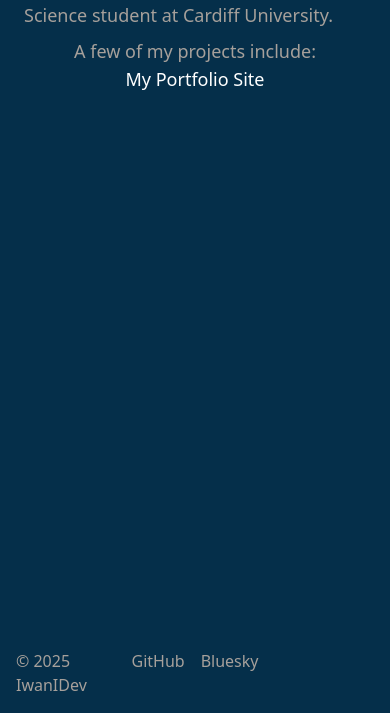
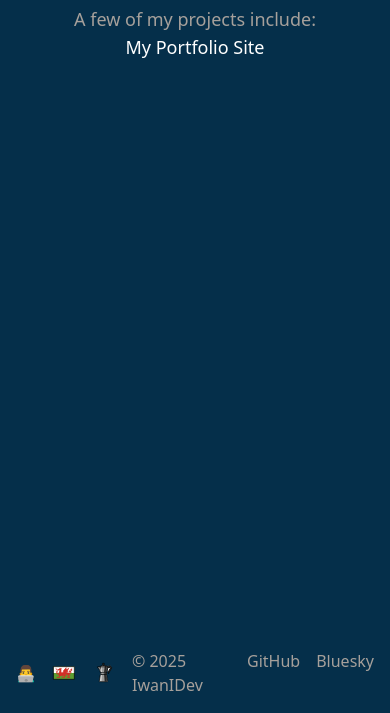
Before and after one commit to IwanIDev/landing-page, a website: page src/index.html in a window 390 px wide. Shown: the part 131-844 px from the top of the page. Drawn offline with nearby package versions, Linux system fonts and the light colour scheme; files that its build step writes are made by us from their sources.

Commit message:
Altered footer a bit, made it more responsive.

```diff
--- a/src/index.html
+++ b/src/index.html
@@ -14,7 +14,6 @@
                 <h1 class="text-2xl font-semibold">
                     Hi, I'm Iwan.
                 </h1>
-                <img class="" src="static/E152.svg" width="64" />
             </header>
             <div class="mx-auto flex-none p-2">
                 <p class="text-lg text-stone-400">I'm an undergraduate Computer Science student at <a class="hover:underline" href="https://cardiff.ac.uk">Cardiff University</a>.</p>
@@ -26,9 +25,14 @@
                 </div>
             </div>
         </main>
-        <footer class="p-4 flex flew-row justify-items-stretch">
-            <p class="text-left text-stone-400 flex-1">© 2025 IwanIDev</p>
-            <ul class="text-center flex-auto flex flex-row gap-x-4 text-stone-400">
+        <footer class="p-4 flex flew-row flex-wrap justify-items-stretch">
+            <span class="text-left text-stone-400 flex-1 flex flex-row gap-x-4 items-center">
+                <span>👨‍💻</span>
+                <img src="static/wales.svg" alt="Welsh Flag" class="w-6 h-6">
+                <img src="static/E152.svg" alt="Moka Pot" class="w-6 h-6">
+                <p>© 2025 IwanIDev</p>
+            </span>
+            <ul class="md:justify-start md:items-center md:flex-auto justify-end flex-1 flex flex-row gap-x-4 text-stone-400">
                 <li><a class="hover:underline" href="https://github.com/IwanIDev">GitHub</a></li>
                 <li><a class="hover:underline" href="https://bsky.app/profile/iwani.dev">Bluesky</a></li>
             </ul>
```
Also changed, not shown: src/static/wales.svg (added).
